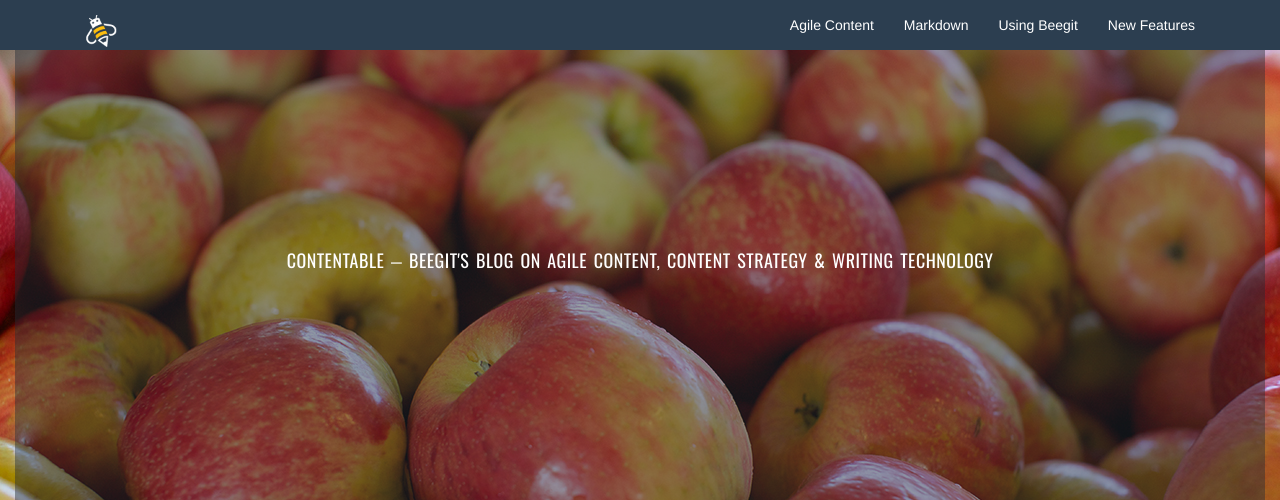
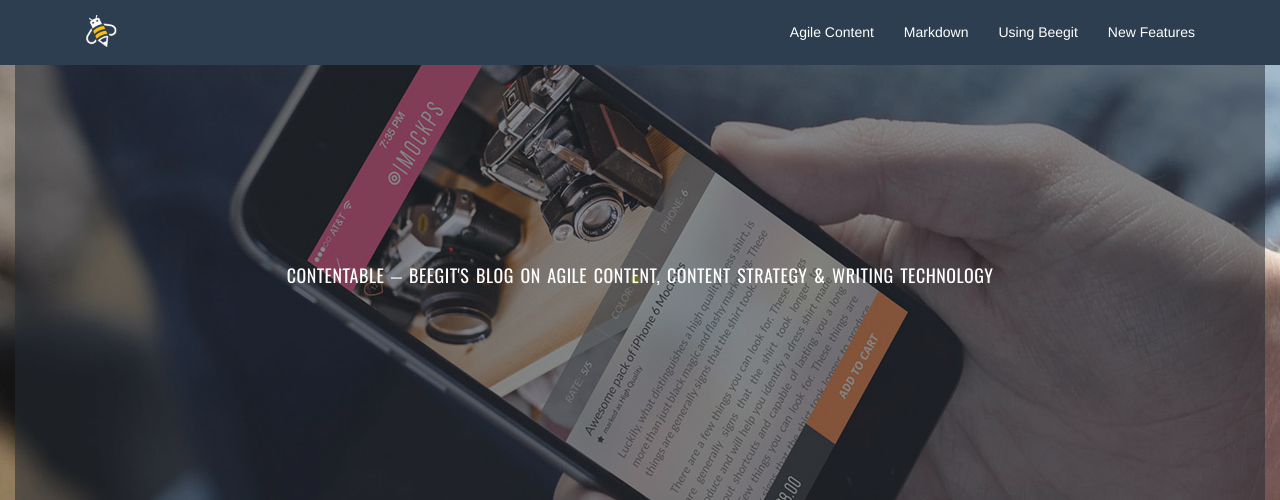
Before and after one commit to sancsoft/beegit.github.io, a Jekyll site: the page built from index.html, in a window 1280 px wide. Shown: the top 500 px of the page. Built offline with Jekyll 4.4.1, drawn with Linux system fonts in a browser that asks for light colours; nearby versions of some CDN libraries; grey boxes are pictures that could not be loaded.

Commit message:
Css updates

```diff
--- a/_layouts/default.html
+++ b/_layouts/default.html
@@ -3,7 +3,7 @@
   {% include head.html %}
     <body>
     {% include header.html %}
-    <div class="container-fluid image-header">
+    <div class="container-fluid image-header" style="background-image: url('/assets/header-bg.jpg');">
       <div class="image-header-overlay">
         <div class="row">
         <div class="container">
--- a/css/main.css
+++ b/css/main.css
@@ -193,13 +193,30 @@ input.sumome-popup-input {
   height: 32px;
 }
 
+.navbar-fixed-top {
+    min-height: 65px;
+}
+
+.navbar-nav > li > a {
+    padding-top: 0px;
+    padding-bottom: 0px;
+    line-height: 65px;
+}
+
+@media (max-width: 767px) {
+    .navbar-nav > li > a {
+    line-height: 20px;
+    padding-top: 10px;
+    padding-bottom: 10px;}
+}
+
 .navbar {
   min-height: 0;
   margin-bottom: 0;
   background-color: #2c3e50;
 }
 
-.navbar-inverse .navbar-nav>.active>a, .navbar-inverse .navbar-nav>li:hover {
+.navbar-inverse .navbar-nav>.active>a {
   background-color: #1a242f;
 }
 
@@ -261,7 +278,7 @@ input.sumome-popup-input {
 
 
 .image-header {
-  background: url('../assets/header-bg.jpg') center center #3d4b5b;
+  background: center center #3d4b5b;
   height: 450px;
   background-size: cover;
 }
@@ -278,7 +295,7 @@ input.sumome-popup-input {
 .image-header-overlay {
   height: 100%;
   width: 100%;
-  background-color: rgba(37, 43, 51, 0.45);
+  background-color: rgba(37, 43, 51, 0.55);
 }
 
 .dash {
```
Also changed, not shown: assets/header-bg.jpg, index.html (line endings or trailing spaces).
